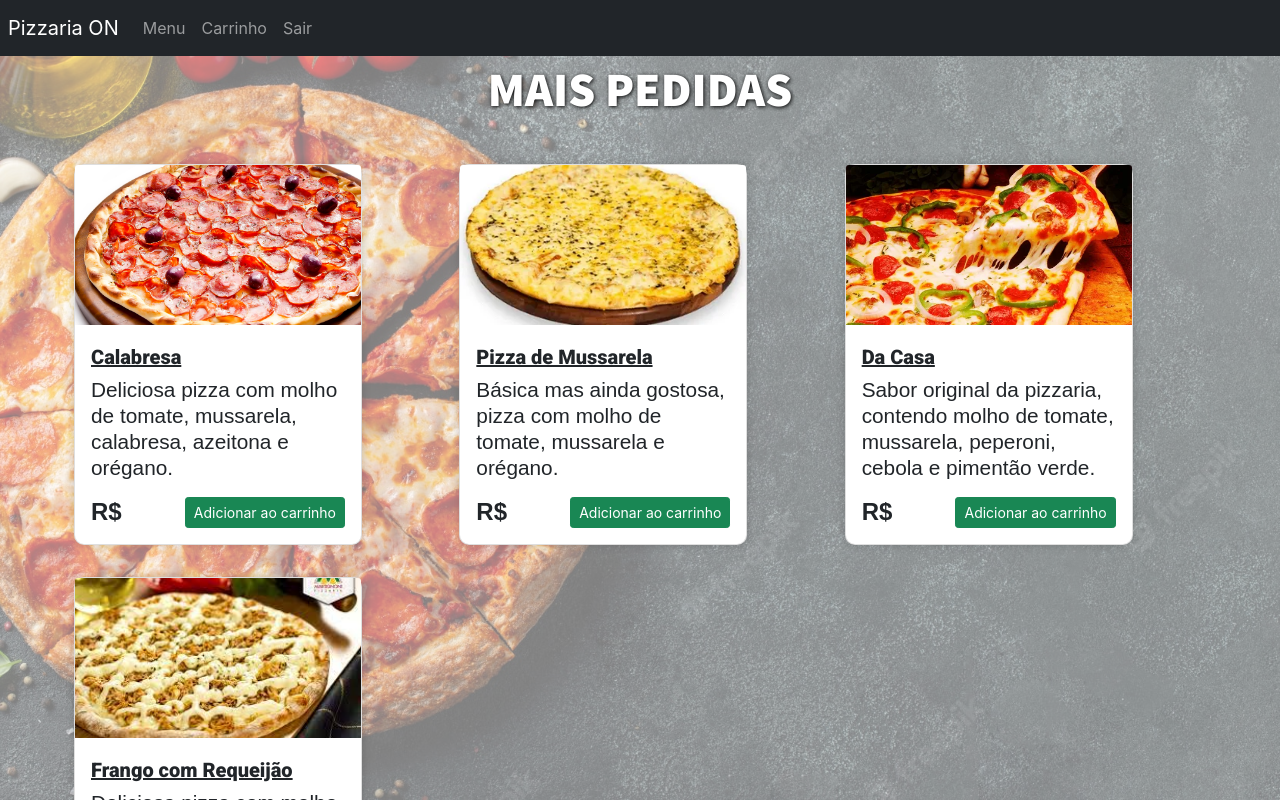
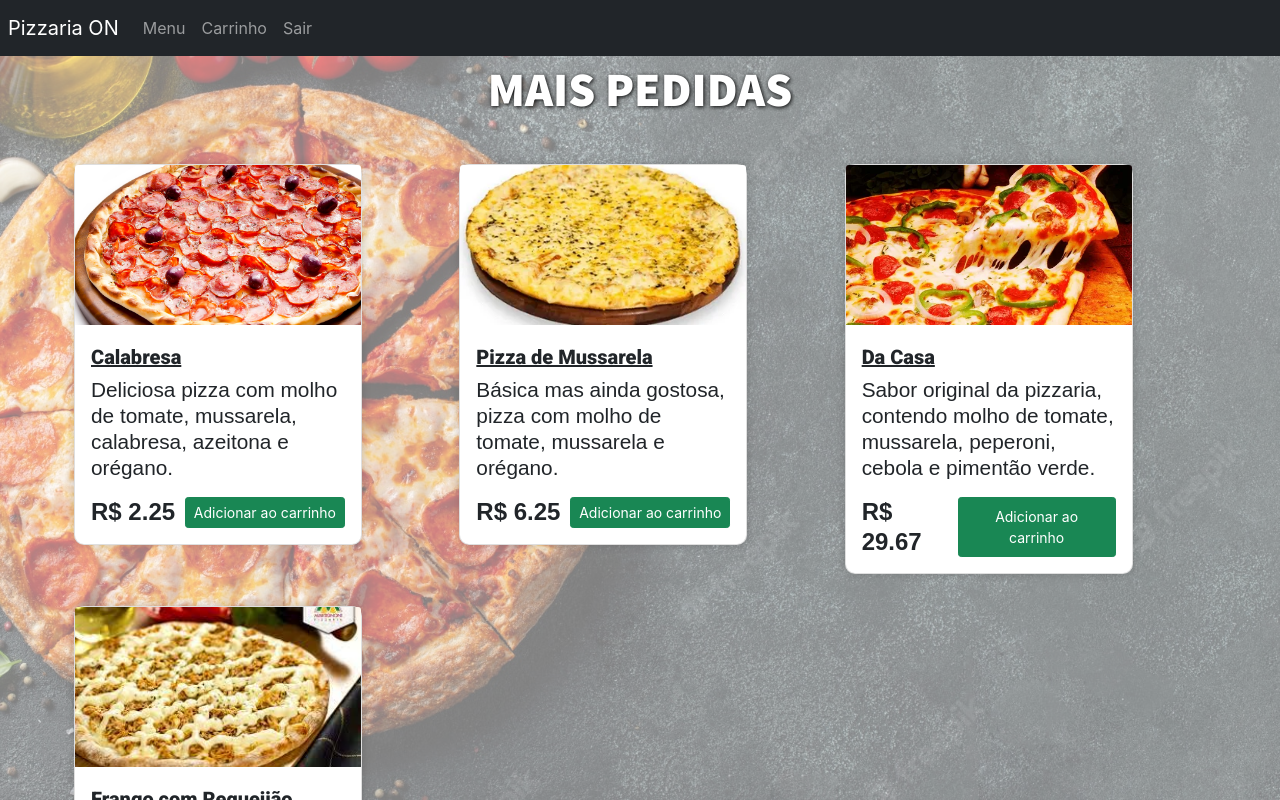
Before and after one commit to dsm-cefet-rj/ti-2022-1-grupo_8, a React (Create React App) app: page /menu in a window 1280 px wide. Shown: the top 800 px of the page. Built offline with nearby package versions, Linux system fonts and the light colour scheme; a web font is replaced by a local one.

Commit message:
Correção no menu do usuario

```diff
--- a/src/components/Client/menu.js
+++ b/src/components/Client/menu.js
@@ -2,7 +2,7 @@ import MenuNav from './menu-nav';
 import { React } from 'react';
 import { Link } from 'react-router-dom';
 import ProdutoCard from '../geral/produto-card';
-import { pizzas as PizzaBD, bebidas as BebidaBD } from '../store';
+import { getPizzasUsuario, bebidas as BebidaBD } from '../store';
 
 /*
 Componente: MenuCliente
@@ -10,7 +10,7 @@ Descrição: Componente que renderiza a página principal do Cliente
 */
 const MenuCliente = () => {
     // Pegando os produtos do banco de dados
-    let pizzas = PizzaBD;
+    let pizzas = getPizzasUsuario();
     // Pegando os produtos do banco de dados
     let bebidas = BebidaBD;
 
@@ -23,7 +23,6 @@ const MenuCliente = () => {
     bebidas.sort((a, b) => {
         return b.quant_comprada - a.quant_comprada;
     });
-
 
     // Renderiza o menu
     return (
--- a/src/components/store.js
+++ b/src/components/store.js
@@ -298,7 +298,8 @@ const getPizzasUsuario = () => {
             quant_comprada: pizza.quant_comprada,
         }
     })
-
 }
 
-export {getPizzasUsuario as getPizzasFrontEnd, pizzas, bebidas, ingredientes };
+
+
+export {getPizzasUsuario, pizzas, bebidas, ingredientes };
```
